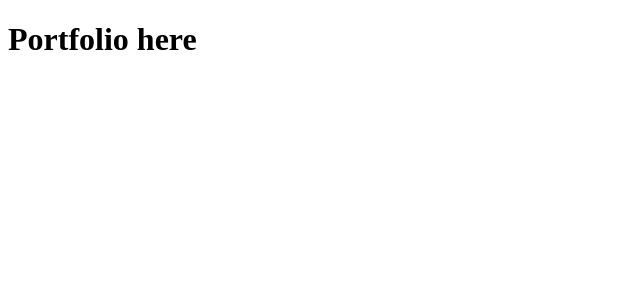
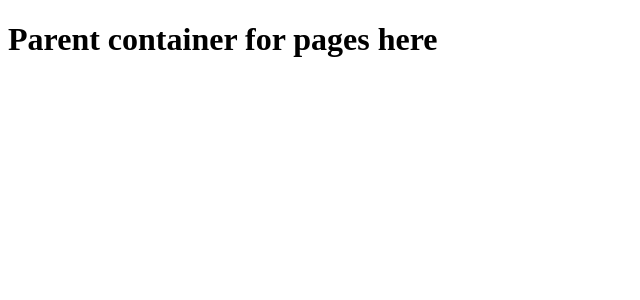
Before and after one commit to rocknswimmer/MySite, a React app: page / in a window 1280 px wide. Shown: the top 300 px of the page, without its empty margins (0-640 px from the left). Built offline with nearby package versions, Linux system fonts and the light colour scheme.

Commit message:
container thoughts

```diff
--- a/src/App.jsx
+++ b/src/App.jsx
@@ -4,7 +4,7 @@ function App() {
 
   return (
     <div>
-      <h1>Portfolio here</h1>
+      <h1>Parent container for pages here</h1>
     </div>
   )
 }
```
